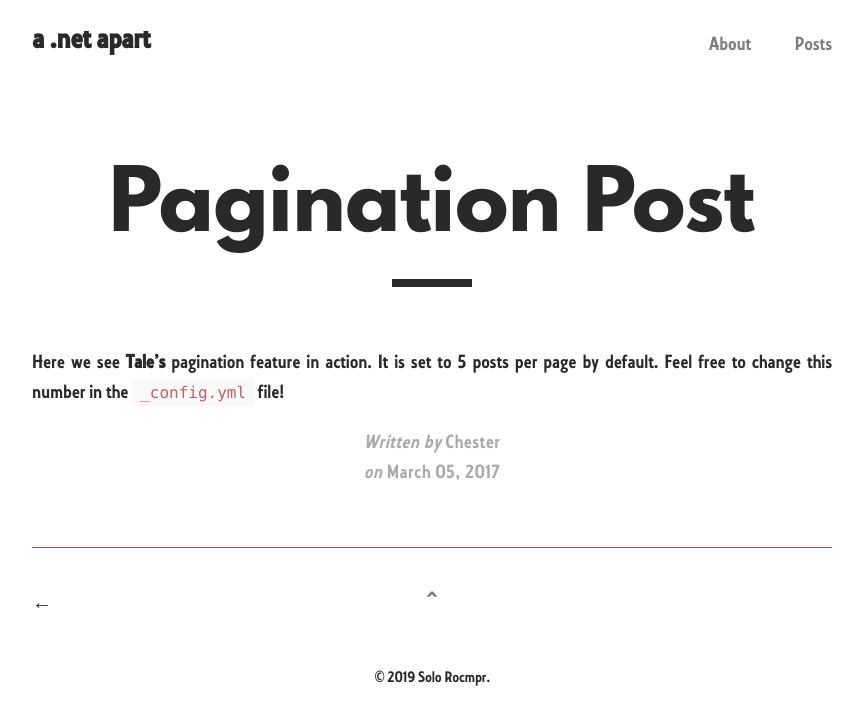
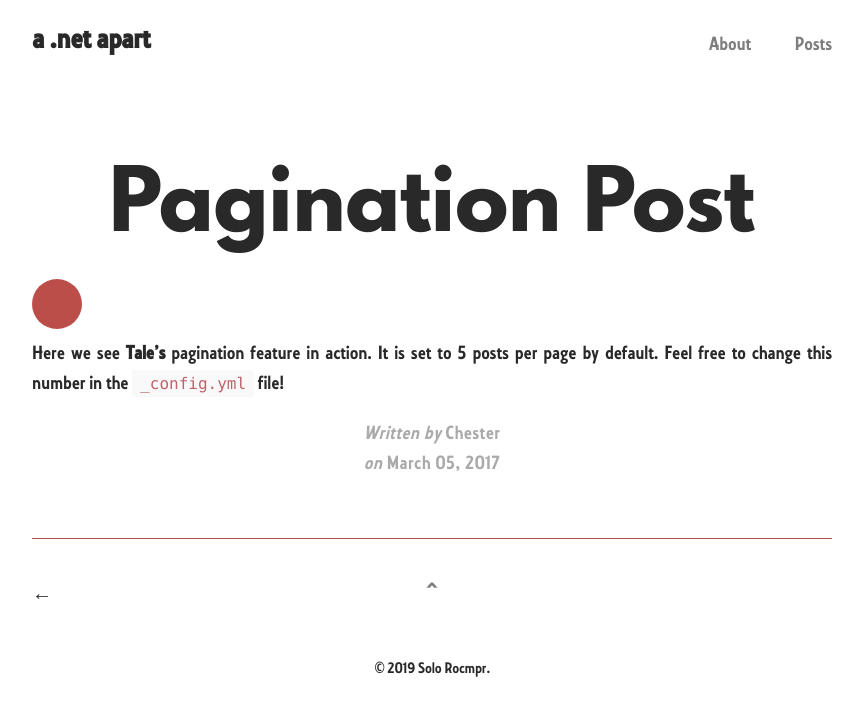
Before and after one commit to Rocmpr/blog, a Jekyll site: the page built from _posts/2017-03-05-pagination-post.md, in a window 1280 px wide. Shown: the top 725 px of the page, without its empty margins (208-1071 px from the left). Built offline with Jekyll 4.4.1, drawn with Linux system fonts in a browser that asks for light colours.

Commit message:
Update post.html

```diff
--- a/_layouts/post.html
+++ b/_layouts/post.html
@@ -4,7 +4,13 @@
 
 <div class="post">
   <h1 class="post-title">{{ page.title }}</h1>
-  <div class="post-line"></div>
+  <!-- <div class="post-line"></div> -->
+
+          <div class="circle1">
+            <svg width="50" height="50" version="1.1" xmlns="http://www.w3.org/2000/svg">
+                <g><circle cx="25" cy="25" r="25" stroke="transparent" fill="#bc4e4a" /></g>
+            </svg>
+        </div>
 
   {{ content }}
 
```
